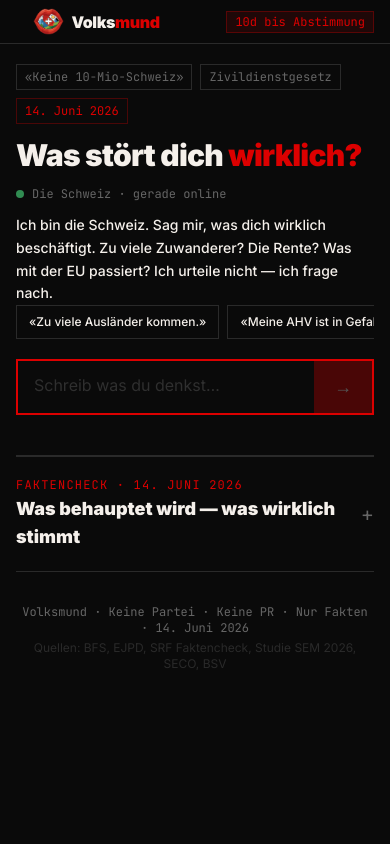
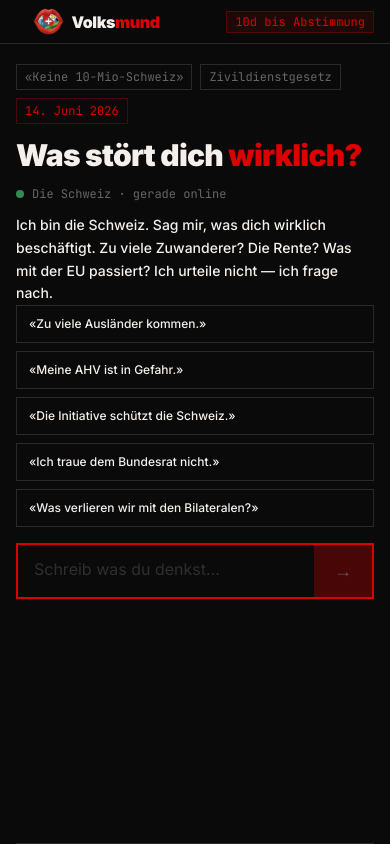
Before and after one commit to geisejan/volksmund, a SvelteKit app: page / in a window 390 px wide. Shown: the top 844 px of the page. Built offline with nearby package versions, Linux system fonts and the light colour scheme.

Commit message:
fix: mobile bildschirmfüllend via onMount, suggestions gestackt

```diff
--- a/src/routes/+page.svelte
+++ b/src/routes/+page.svelte
@@ -1,5 +1,17 @@
 <script>
 	import { vorlagen, urteilConfig } from '$lib/fakten.js';
+	import { onMount } from 'svelte';
+
+	let heroSection = $state(null);
+
+	onMount(() => {
+		const setHeight = () => {
+			if (heroSection) heroSection.style.height = window.innerHeight - 44 + 'px';
+		};
+		setHeight();
+		window.addEventListener('resize', setHeight);
+		return () => window.removeEventListener('resize', setHeight);
+	});
 
 	// Chat state
 	let messages = $state([
@@ -93,7 +105,7 @@
 <div class="max-w-6xl mx-auto px-4">
 
 	<!-- HERO + CHAT -->
-	<section class="flex flex-col pt-5 pb-6 sm:min-h-[calc(100dvh-2.75rem)] sm:justify-center sm:pt-6 sm:pb-12 border-b border-swiss-border">
+	<section bind:this={heroSection} class="flex flex-col justify-start pt-5 pb-6 sm:min-h-[calc(100dvh-2.75rem)] sm:justify-center sm:pt-6 sm:pb-12 border-b border-swiss-border">
 
 		<!-- INITIATIVEN LABELS -->
 		<div class="flex flex-wrap gap-2 mb-4">
@@ -139,17 +151,17 @@
 
 		<!-- SCHNELLEINSTIEG -->
 		{#if messages.length === 1 && !loading}
-			<div class="mb-4">
-				<div class="flex gap-2 overflow-x-auto no-scrollbar pb-1">
-					{#each suggestions as s}
-						<button
-							onclick={() => sendMessage(s)}
-							class="text-xs sm:text-sm text-swiss-warm border border-swiss-border px-3 py-2 sm:px-4 sm:py-2.5 hover:border-swiss-red hover:bg-swiss-red/10 active:bg-swiss-red/20 transition-all duration-150 font-medium whitespace-nowrap flex-shrink-0"
-						>«{s}»</button>
-					{/each}
-				</div>
+			<div class="mb-4 flex flex-col gap-2 sm:flex-row sm:overflow-x-auto sm:no-scrollbar sm:pb-1">
+				{#each suggestions as s}
+					<button
+						onclick={() => sendMessage(s)}
+						class="text-xs sm:text-sm text-swiss-warm border border-swiss-border px-3 py-2.5 sm:px-4 sm:py-2.5 hover:border-swiss-red hover:bg-swiss-red/10 active:bg-swiss-red/20 transition-all duration-150 font-medium text-left sm:whitespace-nowrap sm:flex-shrink-0"
+					>«{s}»</button>
+				{/each}
 			</div>
 		{/if}
+
+		<div class="flex-1"></div>
 
 		<!-- INPUT -->
 		<div class="w-full">
```
